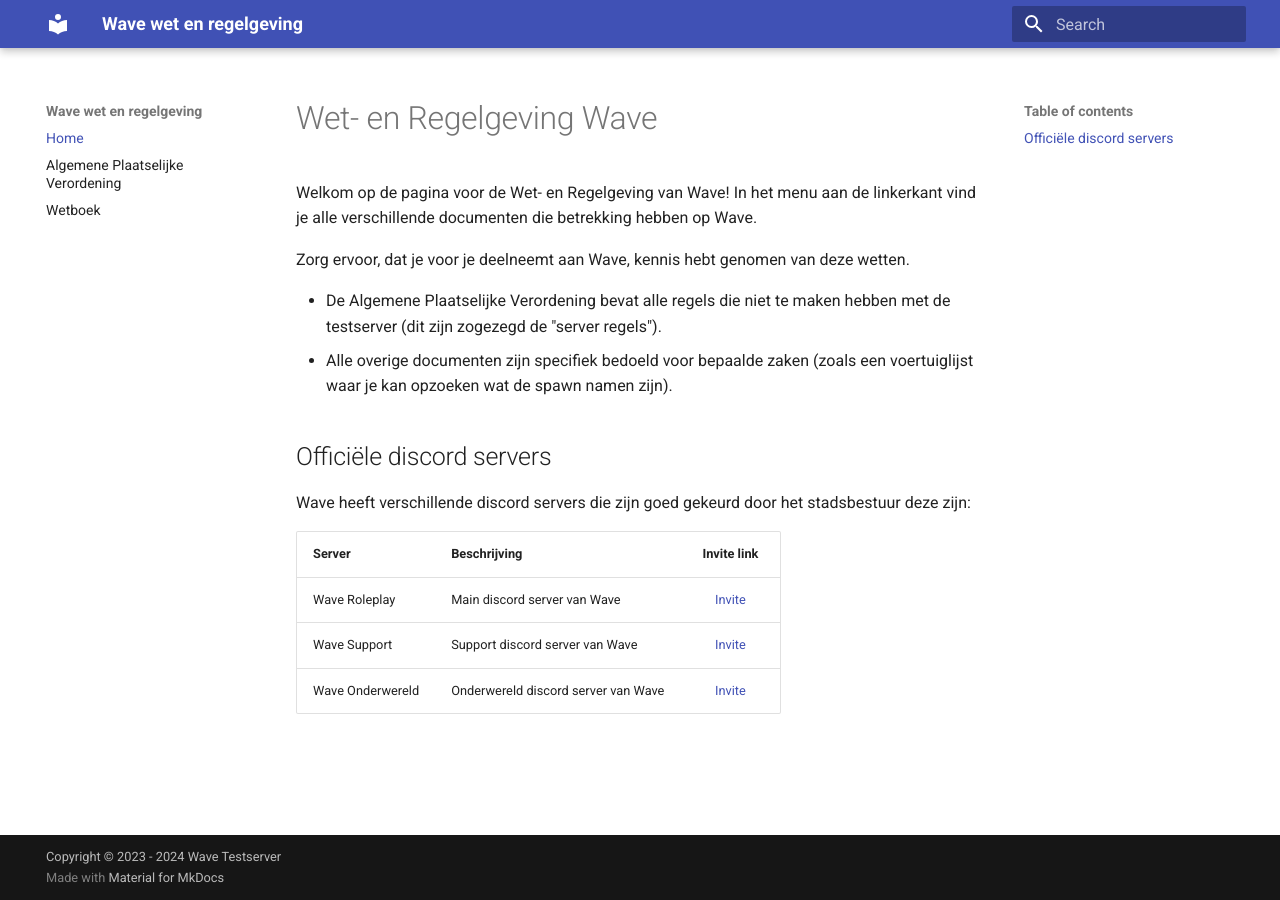
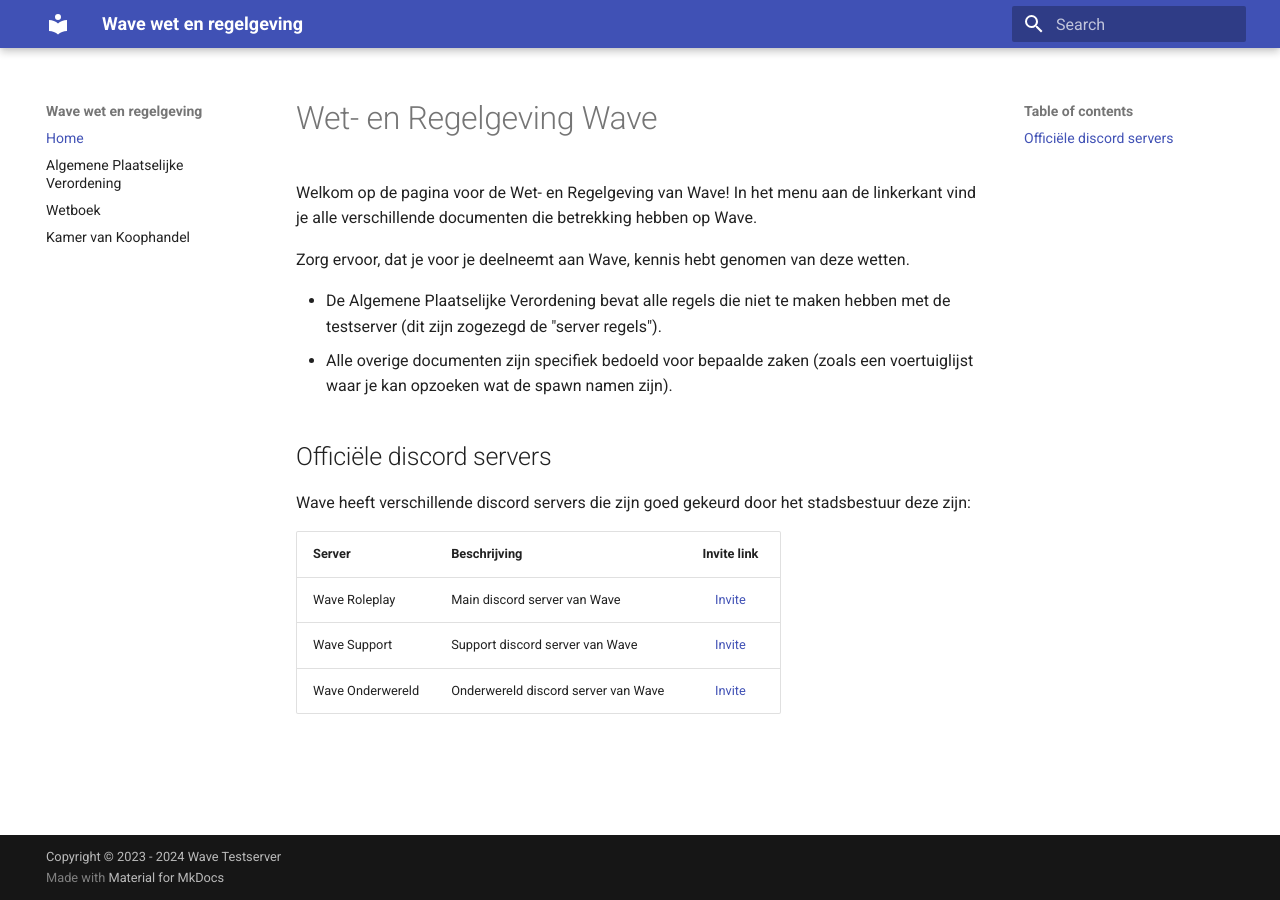
Before and after one commit to silentsources/wtsapv, an MkDocs documentation site: the page built from docs/index.md, in a window 1280 px wide. Built offline with MkDocs 1.6.1 and Material for MkDocs 9.7.7, drawn with Linux system fonts in a browser that asks for light colours.

Commit message:
Update mkdocs.yml

```diff
--- a/mkdocs.yml
+++ b/mkdocs.yml
@@ -11,3 +11,4 @@
   - Home: index.md
   - Algemene Plaatselijke Verordening: apv.md
   - Wetboek: wetboek.md
+  - Kamer van Koophandel: kvk.md
```
